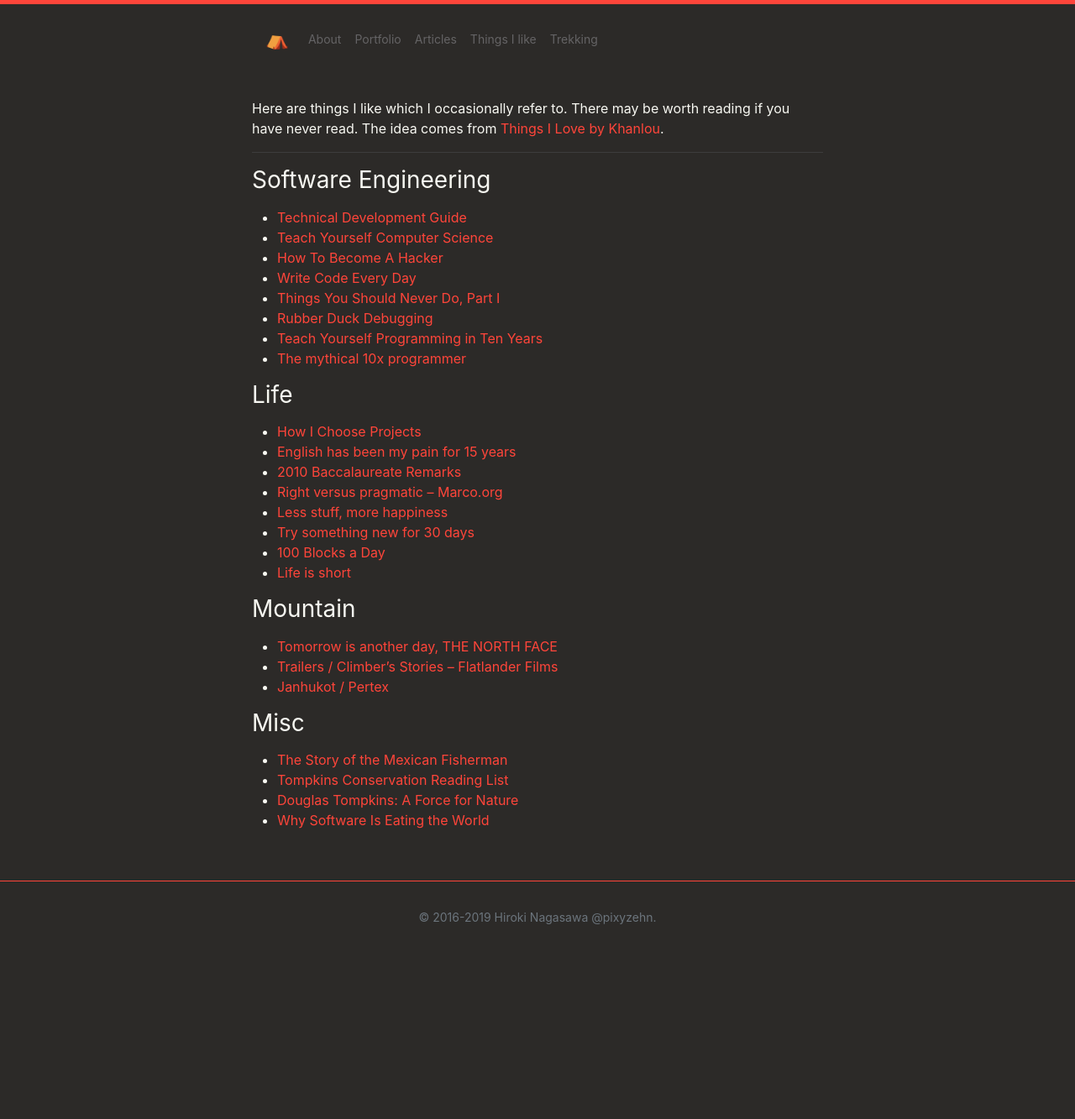
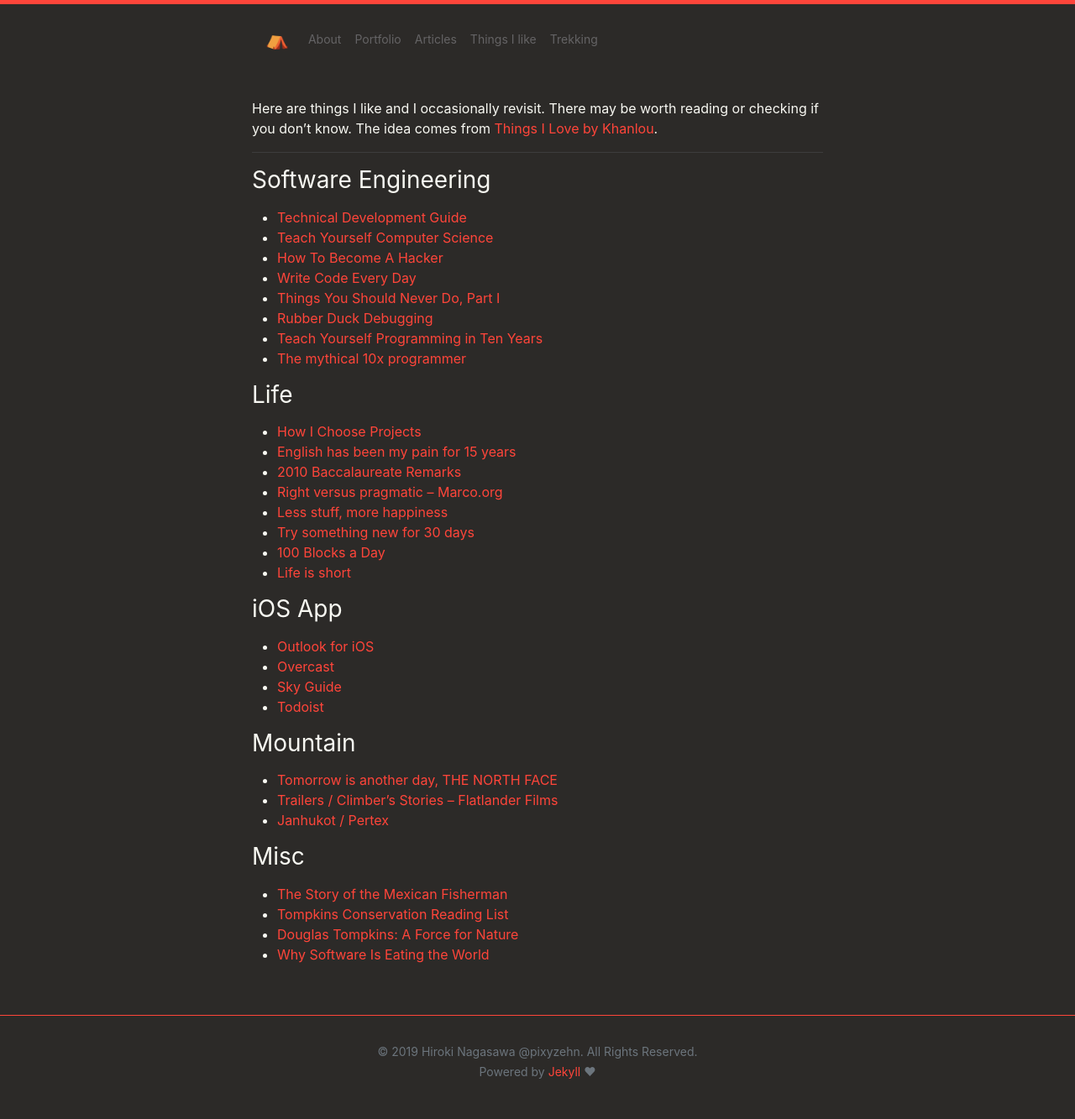
Before and after one commit to pixyzehn/pixyzehn.com, a Jekyll site: the page built from pages/things_i_like.md, in a window 1280 px wide. Shown: the whole page at 84% size. Built offline with Jekyll 4.4.1, drawn with Linux system fonts in a browser that asks for light colours; nearby versions of some CDN libraries; library files that are not in the unit come from our copies; before the commit the page ends 1149 px from its top, so only the background shows below that.

Commit message:
Update pages

```diff
--- a/_includes/footer.html
+++ b/_includes/footer.html
@@ -2,7 +2,8 @@
     <div class="wrapper">
         <p class="text-muted text-center">
             <small>
-                &copy; 2016-{{ site.time | date: '%Y' }} {{ site.author }} @{{ site.username }}.
+                &copy; {{ site.time | date: '%Y' }} {{ site.author }} @{{ site.username }}. All Rights Reserved.
+                <br>Powered by <a href="https://jekyllrb.com">Jekyll</a> ♥
             </small>
         </p>
     </div>
--- a/pages/things_i_like.md
+++ b/pages/things_i_like.md
@@ -4,7 +4,7 @@ title: Things I like
 permalink: /things_i_like/
 ---
 
-Here are things I like which I occasionally refer to. There may be worth reading if you have never read.
+Here are things I like and I occasionally revisit. There may be worth reading or checking if you don't know.
 The idea comes from [Things I Love by Khanlou](http://khanlou.com/love/).
 
 <hr>
@@ -29,6 +29,12 @@ The idea comes from [Things I Love by Khanlou](http://khanlou.com/love/).
 - [100 Blocks a Day](https://waitbutwhy.com/2016/10/100-blocks-day.html)
 - [Life is short](http://www.paulgraham.com/vb.html)
 
+## iOS App
+- [Outlook for iOS](https://products.office.com/en-us/outlook-mobile-for-android-and-ios)
+- [Overcast](https://overcast.fm)
+- [Sky Guide](https://www.fifthstarlabs.com/#sky-guide)
+- [Todoist](https://todoist.com/downloads/ios)
+
 ## Mountain
 - [Tomorrow is another day, THE NORTH FACE](https://www.goldwin.co.jp/tnf/special/tomorrow_is_another_day/)
 - [Trailers / Climber’s Stories – Flatlander Films](https://flatlanderfilms.com/category/trailers-climbers-stories/)
```
Also changed, not shown: about.md (+2 -2 lines).
